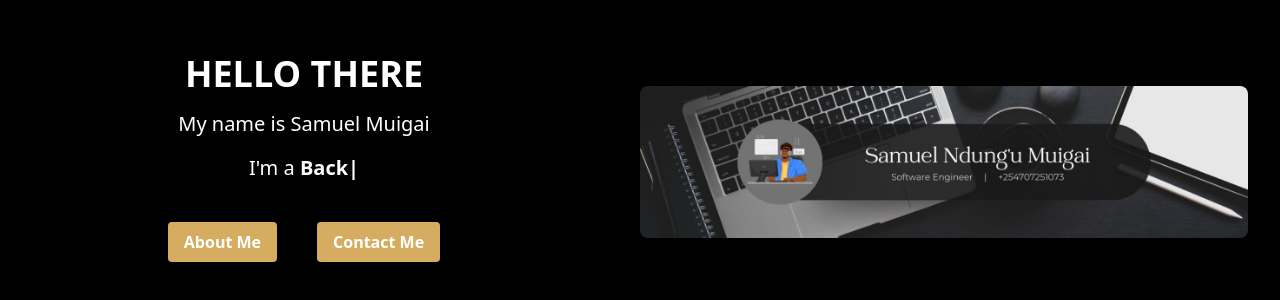
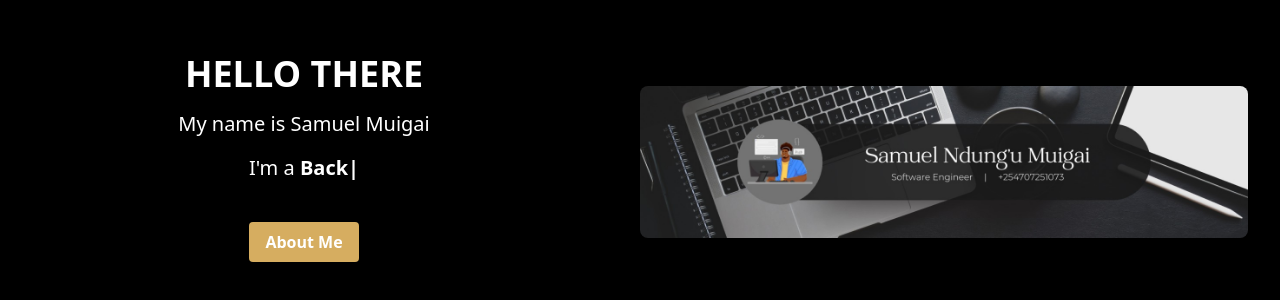
Before and after one commit to Ndungu-Muigai/new-portfolio, a React (Create React App) app: page / in a window 1280 px wide. Shown: the part 238-538 px from the top of the page. Built offline with nearby package versions, Linux system fonts and the light colour scheme; a web font is replaced by a local one.

Commit message:
Removed the contact me button from the home page

```diff
--- a/src/Pages/Home.js
+++ b/src/Pages/Home.js
@@ -26,7 +26,7 @@ const Home = () =>
                 </p>
                 <div className="flex flex-row justify-center space-x-10 p-2 items-center">
                     <Link to="/about" className="button font-bold py-2 px-4 rounded">About Me</Link>
-                    <Link to="/contacts" className="button font-bold py-2 px-4 rounded">Contact Me</Link>
+                    {/* <Link to="/contacts" className="button font-bold py-2 px-4 rounded">Contact Me</Link> */}
                 </div>
             </div>
             <div className="w-full md:w-1/2 mr-8 hidden md:block">
```
